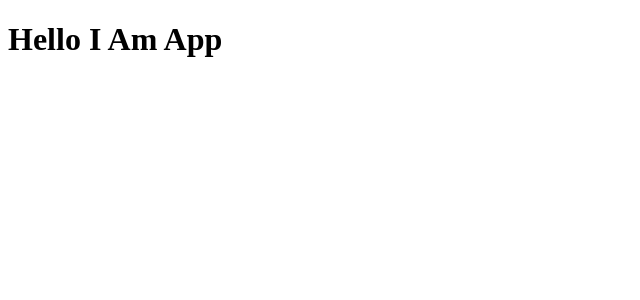
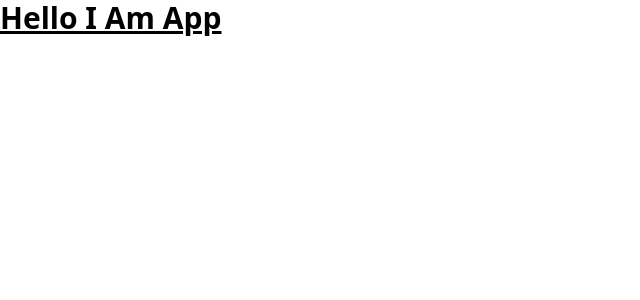
Before and after one commit to sindwarf/VanMadeDashboard, a React app: page / in a window 1280 px wide. Shown: the top 300 px of the page, without its empty margins (0-640 px from the left). Built offline with nearby package versions, Linux system fonts and the light colour scheme.

Commit message:
added tailwind

```diff
--- a/client/src/components/App.jsx
+++ b/client/src/components/App.jsx
@@ -1,7 +1,11 @@
 import React from 'react';
 
 function App() {
-  return <h1>Hello I Am App</h1>;
+  return (
+    <h1 className="text-3xl font-bold underline">
+      Hello I Am App
+    </h1>
+  );
 }
 
 export default App;
--- a/client/src/index.jsx
+++ b/client/src/index.jsx
@@ -1,5 +1,6 @@
 import React from 'react';
 import ReactDOM from 'react-dom/client';
 import App from './components/App';
+import './style.css';
 
 ReactDOM.createRoot(document.getElementById('root')).render(<App />);
--- /dev/null
+++ b/client/src/style.css
@@ -0,0 +1,3 @@
+@tailwind base;
+@tailwind components;
+@tailwind utilities;
--- /dev/null
+++ b/postcss.config.js
@@ -0,0 +1,8 @@
+const tailwindcss = require('tailwindcss');
+
+module.exports = {
+  plugins: [
+    'postcss-preset-env',
+    tailwindcss,
+  ],
+};
--- /dev/null
+++ b/tailwind.config.js
@@ -0,0 +1,14 @@
+/** @type {import('tailwindcss').Config} */
+module.exports = {
+  content: [
+    './client/src/*.{html,jsx}',
+    './client/src/**/*.{html,jsx}',
+  ],
+  theme: {
+    extend: {},
+  },
+  variants: {
+    extend: {},
+  },
+  plugins: [],
+};
--- a/webpack.config.js
+++ b/webpack.config.js
@@ -19,6 +19,10 @@ module.exports = {
           },
         },
       },
+      {
+        test: /\.css$/i,
+        use: ['style-loader', 'css-loader', 'postcss-loader'],
+      },
     ],
   },
   resolve: {
```
Also changed, not shown: package.json (+9 -2 lines), 2 other files (tests, documents, lock files or other folders).
